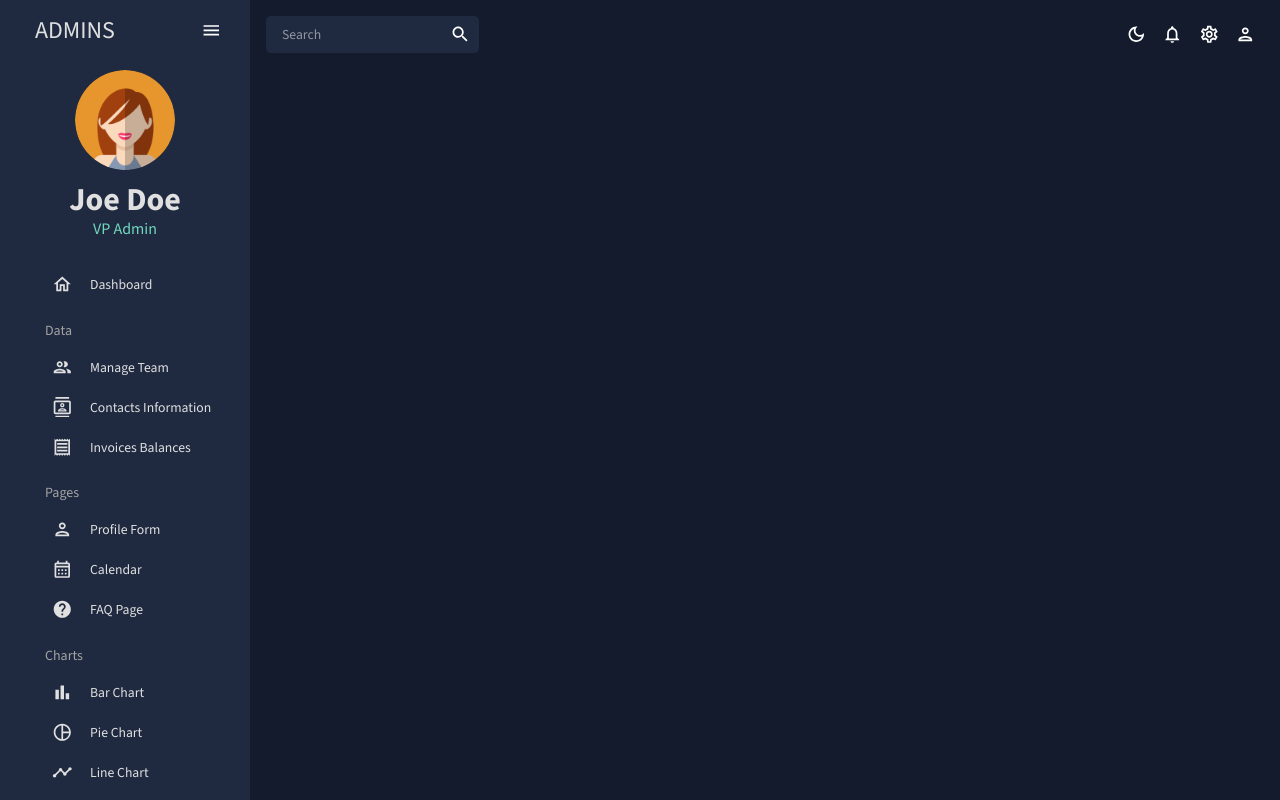
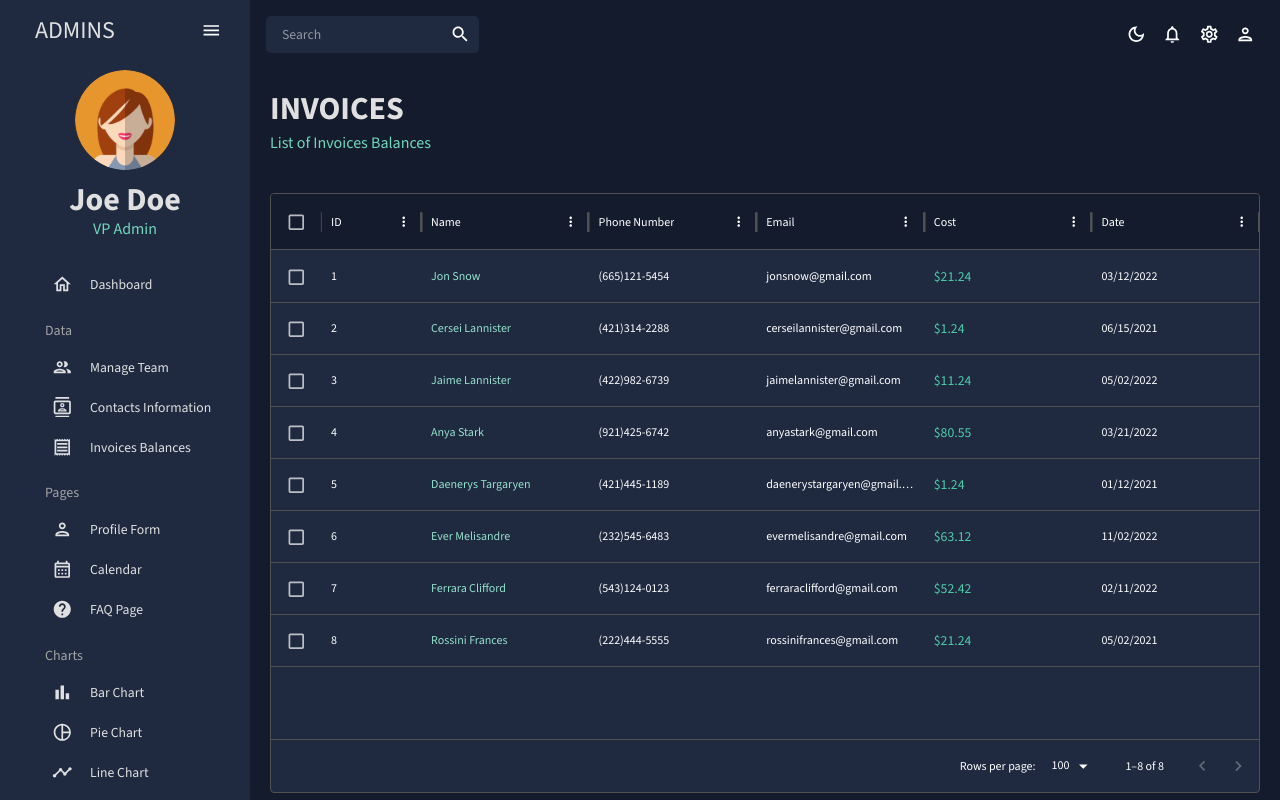
Before and after one commit to merveyyildiz/react-admin-dasthboard, a React (Create React App) app: page /invoices in a window 1280 px wide. Built offline with nearby package versions, Linux system fonts and the light colour scheme.

Commit message:
invoices page completed

```diff
--- a/src/App.js
+++ b/src/App.js
@@ -6,14 +6,14 @@
 import Dashboard from "./pages/dashboard";
 import Team from "./pages/team";
 import Contacts from "./pages/contacts";
-// import Invoices from "./scenes/invoices";
-// import Bar from "./scenes/bar";
-// import Form from "./scenes/form";
-// import Line from "./scenes/line";
-// import Pie from "./scenes/pie";
-// import FAQ from "./scenes/faq";
-// import Calendar from "./scenes/calendar";
-// import Geography from "./scenes/geography";
+import Invoices from "./pages/invoices";
+// import Bar from "./pages/bar";
+// import Form from "./pages/form";
+// import Line from "./pages/line";
+// import Pie from "./pages/pie";
+// import FAQ from "./pages/faq";
+// import Calendar from "./pages/calendar";
+// import Geography from "./pages/geography";
 
 function App() {
   const [theme, colorMode] = useMode();
@@ -30,8 +30,8 @@
               <Route path="/" element={<Dashboard />} />
               <Route path="/team" element={<Team />} />
               <Route path="/contacts" element={<Contacts />} />
-              {/*<Route path="/invoices" element={<Invoices />} />
-              <Route path="/bar" element={<Bar />} />
+              <Route path="/invoices" element={<Invoices />} />
+              {/*<Route path="/bar" element={<Bar />} />
               <Route path="/form" element={<Form />} />
               <Route path="/line" element={<Line />} />
               <Route path="/pie" element={<Pie />} />
--- /dev/null
+++ b/src/pages/invoices/index.jsx
@@ -0,0 +1,88 @@
+import { useState } from "react";
+import { Box, Typography, useTheme } from "@mui/material";
+import { DataGrid } from "@mui/x-data-grid";
+import { tokens } from "../../theme";
+import { mockDataInvoices } from "../../data/mockData";
+import Header from "../../components/Header";
+
+const Invoices = () => {
+  const [rowSelectionModel, setRowSelectionModel] = useState([]);
+  const theme = useTheme();
+  const colors = tokens(theme.palette.mode);
+
+  const columns = [
+    { field: "id", headerName: "ID" },
+    {
+      field: "name",
+      headerName: "Name",
+      flex: 1,
+      cellClassName: "name-column-cell",
+    },
+    {
+      field: "phone",
+      headerName: "Phone Number",
+      flex: 1,
+    },
+    {
+      field: "email",
+      headerName: "Email",
+      flex: 1,
+    },
+    {
+      field: "cost",
+      headerName: "Cost",
+      flex: 1,
+      renderCell: (params) => (
+        <Typography color={colors.greenAccent[500]} lineHeight="inherit">
+          ${params.row.cost}
+        </Typography>
+      ),
+    },
+    {
+      field: "date",
+      headerName: "Date",
+      flex: 1,
+    },
+  ];
+
+  const handleCheckboxSelected = (selectionRows) => {
+    console.log("selected Row:", selectionRows);
+    setRowSelectionModel(selectionRows);
+  };
+
+  return (
+    <Box m="20px">
+      <Header title="INVOICES" subtitle="List of Invoices Balances" />
+      <Box
+        m="40px 0 0 0"
+        height="75vh"
+        sx={{
+          "& .MuiDataGrid-root": {
+            backgroundColor: colors.primary[400],
+          },
+          "& .MuiDataGrid-container--top [role=row]": {
+            backgroundColor: colors.primary[400],
+          },
+          "& .name-column-cell": {
+            color: colors.greenAccent[300],
+          },
+          "&. MuiCheckbox-root": {
+            color: `${colors.greenAccent[200]} !important`,
+          },
+        }}
+      >
+        <DataGrid
+          checkboxSelection
+          rows={mockDataInvoices}
+          columns={columns}
+          onRowSelectionModelChange={(newRowSelectionModel) => {
+            handleCheckboxSelected(newRowSelectionModel);
+          }}
+          rowSelectionModel={rowSelectionModel}
+        />
+      </Box>
+    </Box>
+  );
+};
+
+export default Invoices;
--- a/src/pages/team/index.jsx
+++ b/src/pages/team/index.jsx
@@ -32,7 +32,7 @@
       flex: 1,
     },
     {
-      field: "Email",
+      field: "email",
       headerName: "Email",
       flex: 1,
     },
```
